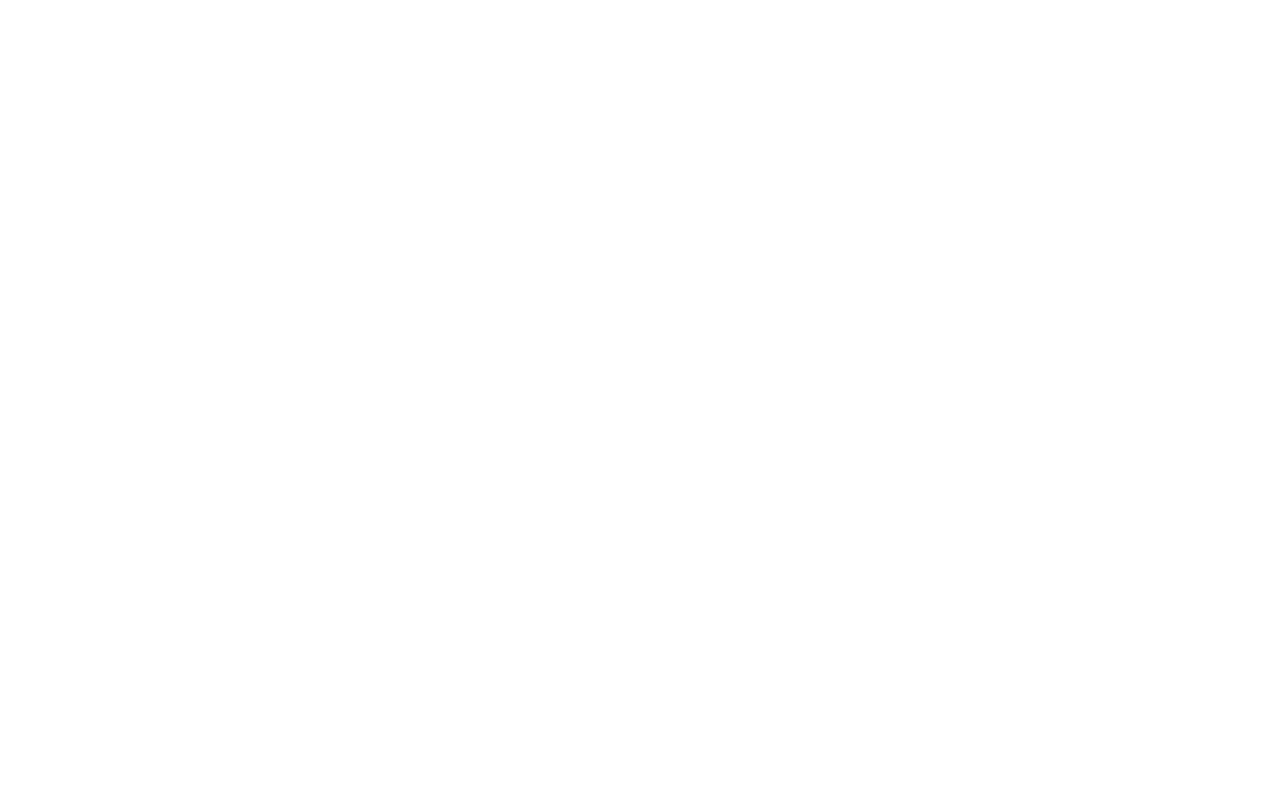
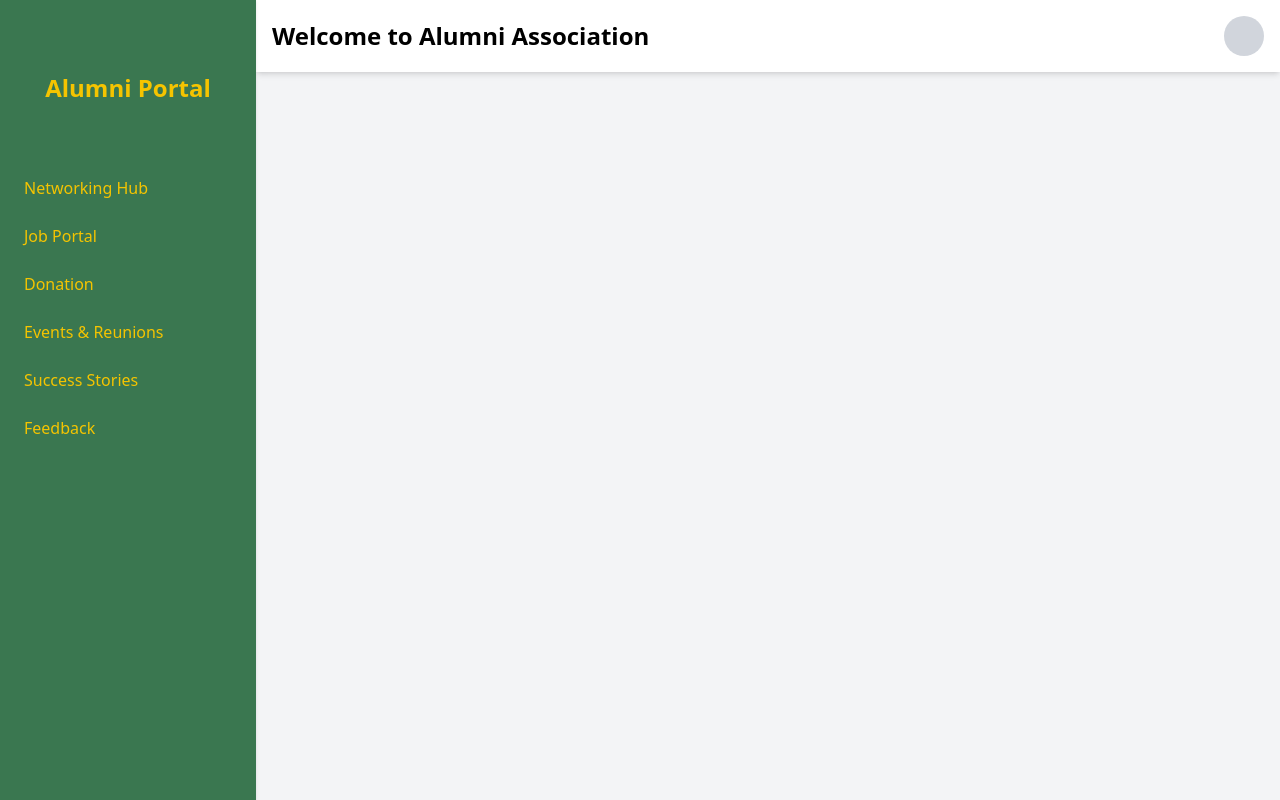
Before and after one commit to vengatesh2401/alumni-orginal, a React (Vite) app: page / in a window 1280 px wide. Before the commit this address had no page. Built offline with nearby package versions, Linux system fonts and the light colour scheme.

Commit message:
12th commit message from aravinth

```diff
--- a/package.json
+++ b/package.json
@@ -13,6 +13,7 @@
     "@tailwindcss/vite": "^4.1.16",
     "react": "^19.1.1",
     "react-dom": "^19.1.1",
+    "react-icons": "^5.5.0",
     "react-router-dom": "^7.9.5",
     "tailwindcss": "^4.1.16"
   },
--- a/src/App.jsx
+++ b/src/App.jsx
@@ -1,16 +1,17 @@
 import React from 'react'
 import './App.css'
 import { BrowserRouter, Routes, Router } from 'react-router-dom'
+import Home from './pages/Home.jsx'
 
 function App() {
 
-
   return (
-   <BrowserRouter>
-    <Routes>
-
-    </Routes>
-   </BrowserRouter>  )
+  <>
+  <div className="app">
+    <Home />
+  </div>
+  </>
+  )
 }
 
 export default App
--- /dev/null
+++ b/src/pages/Home.jsx
@@ -0,0 +1,48 @@
+import React, { useState } from 'react'
+import { IoMenu } from "react-icons/io5";
+import { GoSidebarExpand } from "react-icons/go";
+import { FaGraduationCap } from "react-icons/fa";
+
+const Home = () => {
+    const [sidebarOpen, setSidebarOpen] = useState(false)
+    return (
+        <>
+            <div className="bg-gray-100 h-screen flex">
+                <div className={`w-64 h-screen bg-[#3A7750] shadow ${sidebarOpen ? "translate-x-0" : "-translate-x-64"} lg:translate-x-0 fixed top-0 left-0 transition-transform duration-300 ease-in-out z-50 lg:static`}>
+                    <div className="text-3xl flex justify-end p-2 text-[#F5C400] text-bold cursor-pointer lg:hidden" onClick={() => setSidebarOpen(false)}>
+                        <GoSidebarExpand />
+                    </div>
+                    <div className="">
+                        <h1 className="text-[#F5C400] text-2xl font-bold text-center py-18 ">Alumni Portal</h1>
+                        <ul className="flex flex-col gap-6 px-6 mb-10">
+                            <li className="text-[#F5C400]  hover:bg-[#FFD94A] cursor-pointer">Networking Hub</li>
+                            <li className="text-[#F5C400]  hover:bg-[#FFD94A] cursor-pointer">Job Portal</li>
+                            <li className="text-[#F5C400]  hover:bg-[#FFD94A] cursor-pointer">Donation</li>
+                            <li className="text-[#F5C400]  hover:bg-[#FFD94A] cursor-pointer">Events & Reunions</li>
+                            <li className="text-[#F5C400] hover:bg-[#FFD94A] cursor-pointer">Success Stories</li>
+                            <li className="text-[#F5C400]  hover:bg-[#FFD94A] cursor-pointer">Feedback</li>
+                        </ul>
+                    </div>
+
+                </div>
+
+
+                <nav className="flex-1">
+                    <div className="bg-white flex justify-between items-center p-4 shadow-md ">
+                        <button className="text-2xl font-bold p-2 lg:hidden" onClick={() => setSidebarOpen(true)}>
+                            <IoMenu />
+                        </button>
+                        <h1 className="font-poppins text-2xl font-bold ">
+                            Welcome to Alumni Association
+                        </h1>
+                        <div className="bg-gray-300 w-10 h-10 rounded-full flex">
+
+                        </div>
+                    </div>
+                </nav>
+            </div>
+        </>
+    )
+}
+
+export default Home
```
Also changed, not shown: 1 other file (tests, documents, lock files or other folders).
